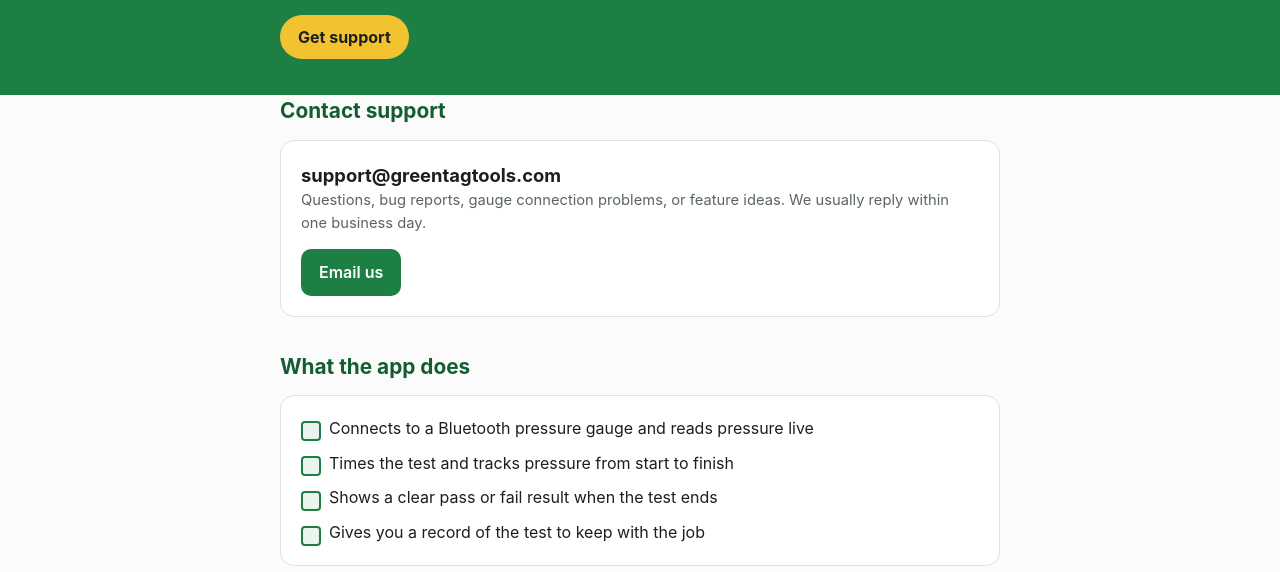
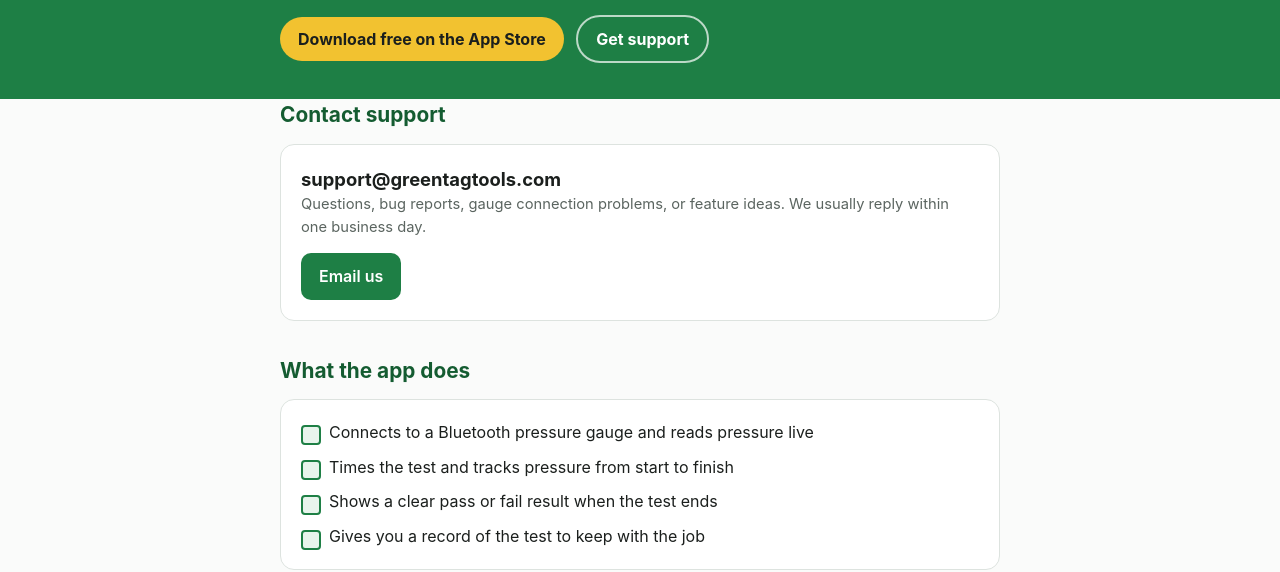
Before and after one commit to bpayne2027/greentag-site, a plain HTML site: page index.html in a window 1280 px wide. Shown: the part 228-800 px from the top of the page. Drawn offline with Linux system fonts and the light colour scheme.

Commit message:
Add App Store download link
Co-Authored-By: Claude Opus 5.5 <noreply@anthropic.com>
Claude-Session: https://claude.ai/code/session_01K6dizk1FuCDQBjNhfXqifS

```diff
--- a/index.html
+++ b/index.html
@@ -23,6 +23,7 @@
   .hero h1{font-size:clamp(1.7rem,5vw,2.4rem);line-height:1.15;margin-bottom:12px}
   .hero p{font-size:1.08rem;opacity:.95;max-width:560px}
   .pill{display:inline-block;margin-top:18px;background:var(--yellow);color:var(--ink);font-weight:700;padding:10px 18px;border-radius:999px;text-decoration:none}
+  .pill.ghost{background:transparent;color:#fff;border:2px solid rgba(255,255,255,.7);margin-left:8px}
   main{padding:32px 0 8px}
   section{margin-bottom:34px}
   h2{font-size:1.3rem;margin-bottom:12px;color:var(--green-dark)}
@@ -60,7 +61,8 @@
     <div class="hero">
       <h1>Green Tag: Gas Pressure Test</h1>
       <p>Run, time, and document gas pressure tests on your iPhone or iPad with a Bluetooth gauge. Tag it at the valve, with proof.</p>
-      <a class="pill" href="#support">Get support</a>
+      <a class="pill" href="https://apps.apple.com/us/app/green-tag-gas-pressure-test/id6837733956">Download free on the App Store</a>
+      <a class="pill ghost" href="#support">Get support</a>
     </div>
   </div>
 </header>
@@ -114,7 +116,7 @@
     </details>
     <details>
       <summary>How much does it cost?</summary>
-      <p>Green Tag: Gas Pressure Test is free on the App Store.</p>
+      <p>Green Tag: Gas Pressure Test is free. <a href="https://apps.apple.com/us/app/green-tag-gas-pressure-test/id6837733956">Get it on the App Store</a>.</p>
     </details>
   </section>
 
```
